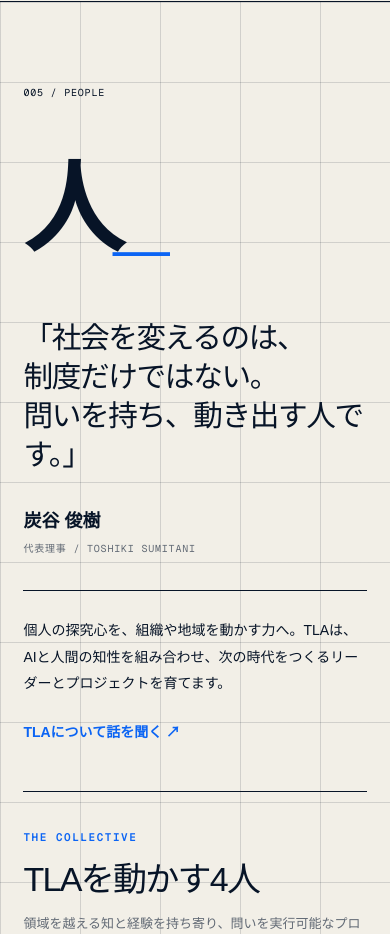
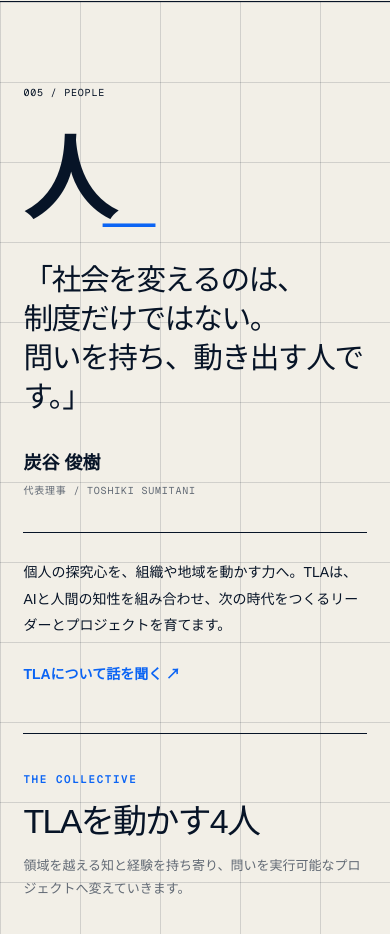
Before and after one commit to ikeda1028/tankyu, a Next.js app: page / in a window 390 px wide. Shown: the part 4075-5009 px from the top of the page. Built offline with nearby package versions, Linux system fonts and the light colour scheme.

Commit message:
Keep founder mark aligned without wrapping

```diff
--- a/app/globals.css
+++ b/app/globals.css
@@ -88,7 +88,7 @@
 .process-item { display:grid; grid-template-columns:38px 22px 120px 1fr; align-items:center; gap:14px; min-height:94px; border-bottom:1px solid var(--line); }
 .process-number { font-size:9px; }.process-dot { width:8px;height:8px;border-radius:50%;background:var(--blue); }.process-item strong { font-size:12px;letter-spacing:.08em; }.process-item p { font-size:13px;line-height:1.65;color:var(--muted); }
 .founder { grid-template-columns:10% 18% minmax(0,1fr); column-gap:3vw; row-gap:42px; align-items:center; }
-.founder-mark { font-size:clamp(100px,12vw,180px);font-weight:800;letter-spacing:-.1em;text-align:center; }.founder-mark span{color:var(--blue)}
+.founder-mark { font-size:clamp(86px,9vw,138px);font-weight:800;letter-spacing:-.13em;text-align:center;white-space:nowrap;display:inline-flex;align-items:baseline;justify-content:center;line-height:1;width:100% }.founder-mark span{color:var(--blue);display:inline-block;transform:translateY(.04em)}
 .founder blockquote { margin:0;max-width:820px; }.founder blockquote>p { font-size:clamp(32px,3.7vw,58px);line-height:1.32;letter-spacing:-.045em;margin:0 0 34px;font-weight:500; }.founder blockquote>p span{display:block;white-space:nowrap}.founder footer { display:flex;align-items:baseline;gap:22px; }.founder footer strong{font-size:18px;white-space:nowrap}.founder footer span{font-size:10px;font-family:var(--font-geist-mono),monospace;letter-spacing:.08em;color:var(--muted);white-space:nowrap}
 .founder-copy { grid-column:3;border-left:0;border-top:1px solid var(--ink);padding:26px 0 0;max-width:820px;font-size:14px;line-height:1.9;display:grid;grid-template-columns:1fr auto;gap:36px;align-items:start }.founder-copy p{margin:0}.founder-copy a{color:var(--blue);font-weight:700;white-space:nowrap}
 .people-heading { grid-column:1/-1;display:grid;grid-template-columns:31% 1fr 34%;gap:3vw;align-items:end;border-top:1px solid var(--ink);padding-top:54px;margin-top:30px }.people-heading .kicker{margin:0}.people-heading h2{font-size:clamp(34px,4vw,62px);line-height:1;margin:0;letter-spacing:-.05em}.people-heading>p:last-child{font-size:13px;line-height:1.8;margin:0;color:var(--muted)}
@@ -108,7 +108,7 @@
  .intro,.method,.founder{grid-template-columns:1fr;padding:75px 6vw;gap:34px}.section-heading{grid-template-columns:1fr;padding:0 3vw 50px;gap:24px}.definition,.founder-copy{grid-column:auto;border-left:0;border-top:1px solid var(--ink);padding:26px 0 0}
  .field-grid{grid-template-columns:1fr}.field-card{min-height:400px;border-right:0;border-bottom:1px solid var(--ink)}.field-card:last-child{border-bottom:0}
  .process-item{grid-template-columns:28px 16px 90px 1fr;gap:8px}.process-item p{font-size:11px}
- .founder-mark{font-size:100px;text-align:left}.founder blockquote>p{font-size:clamp(25px,7.6vw,36px)}.founder blockquote>p span{white-space:normal}.founder footer{align-items:flex-start;flex-direction:column;gap:6px}.founder-copy{display:block}.founder-copy a{display:block;margin-top:22px}.people-heading{grid-column:auto;grid-template-columns:1fr;gap:16px;margin-top:12px;padding-top:38px}.people-heading>p:last-child{max-width:520px}.people-grid{grid-column:auto;grid-template-columns:repeat(2,1fr)}.person-card{min-height:290px}
+ .founder-mark{font-size:92px;text-align:left;justify-content:flex-start;width:auto}.founder blockquote>p{font-size:clamp(25px,7.6vw,36px)}.founder blockquote>p span{white-space:normal}.founder footer{align-items:flex-start;flex-direction:column;gap:6px}.founder-copy{display:block}.founder-copy a{display:block;margin-top:22px}.people-heading{grid-column:auto;grid-template-columns:1fr;gap:16px;margin-top:12px;padding-top:38px}.people-heading>p:last-child{max-width:520px}.people-grid{grid-column:auto;grid-template-columns:repeat(2,1fr)}.person-card{min-height:290px}
  .contact{padding:75px 6vw 85px}.contact .section-id{position:static;margin-bottom:50px}.site-footer{grid-template-columns:1fr;gap:22px}.footer-meta{max-width:350px}
 }
 @media (max-width:560px){.people-grid{grid-template-columns:1fr}.person-card{min-height:260px}.person-info h3{font-size:30px}}
```
